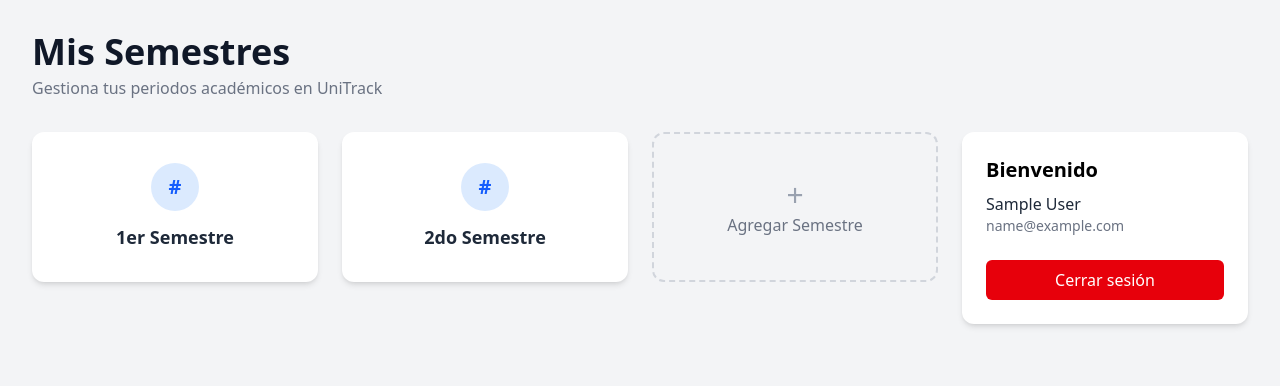
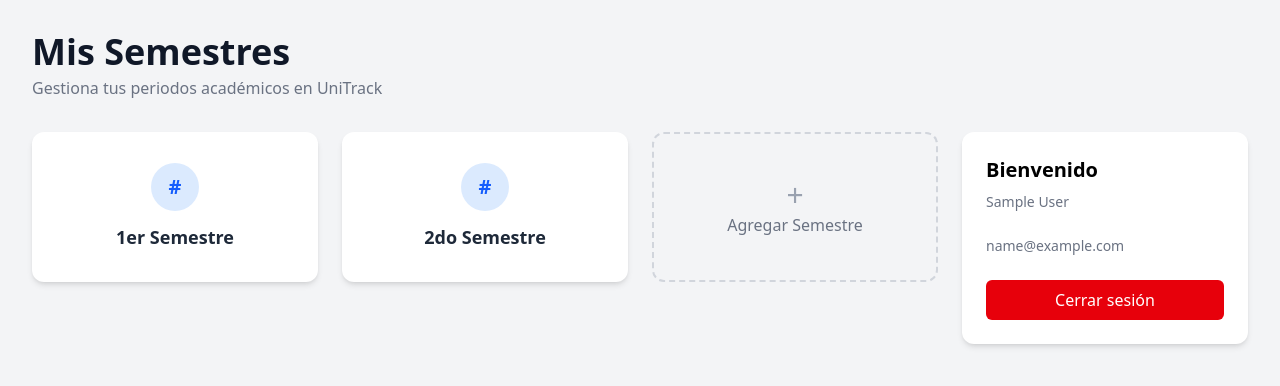
Before and after one commit to 80chucho08/UniTrack, a React app in the folder frontend/: page / in a window 1280 px wide. Shown: the top 386 px of the page. Built offline with nearby package versions, Linux system fonts and the light colour scheme; sample sign-in values are in the browser's storage; the HTML template or start-up script is replaced by a standard one.

Commit message:
fix: quitar el side bar de dashboard y solo usar el componentr ya creado

```diff
--- a/frontend/src/pages/Dashboard.tsx
+++ b/frontend/src/pages/Dashboard.tsx
@@ -1,11 +1,10 @@
-import { useContext, useState } from "react";
-import { AuthContext } from "../context/AuthContext";
+import { useState } from "react";
 import { useNavigate } from "react-router-dom";
 import { SemesterCard } from "../components/SemesterCard";
 import { AddSemesterCard } from "../components/AddSemesterCard";
+import { Sidebar } from "../components/Sidebar";
 
 function Dashboard() {
-  const { user, logout } = useContext(AuthContext);
   const navigate = useNavigate();
 
   const [semesters, setSemesters] = useState([
@@ -19,11 +18,6 @@ function Dashboard() {
       name
     };
     setSemesters((prev) => [...prev, newSemester]);
-  };
-
-  const handleLogout = () => {
-    logout();
-    navigate("/login");
   };
 
   return (
@@ -65,27 +59,8 @@ function Dashboard() {
           </div>
         </main>
 
-        {/* User info / sidebar */}
-        <aside className="bg-white p-6 rounded-xl shadow-md h-fit">
-          <h2 className="text-xl font-bold mb-2">
-            Bienvenido
-          </h2>
-
-          <p className="text-gray-800 font-medium">
-            {user?.name}
-          </p>
-
-          <p className="text-gray-500 text-sm mb-6">
-            {user?.email}
-          </p>
-
-          <button
-            onClick={handleLogout}
-            className="w-full bg-red-600 text-white py-2 rounded-md hover:bg-red-700 transition"
-          >
-            Cerrar sesión
-          </button>
-        </aside>
+        {/* Sidebar */}
+        <Sidebar />
 
       </div>
     </div>
```
